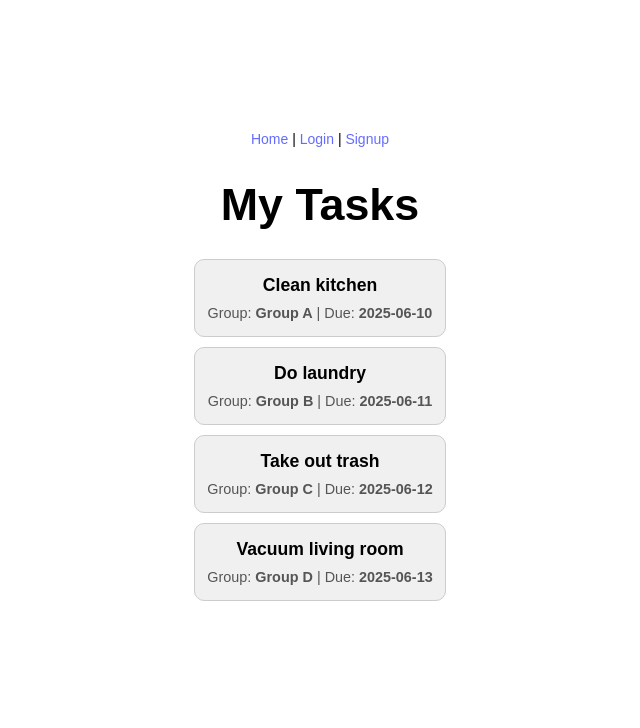
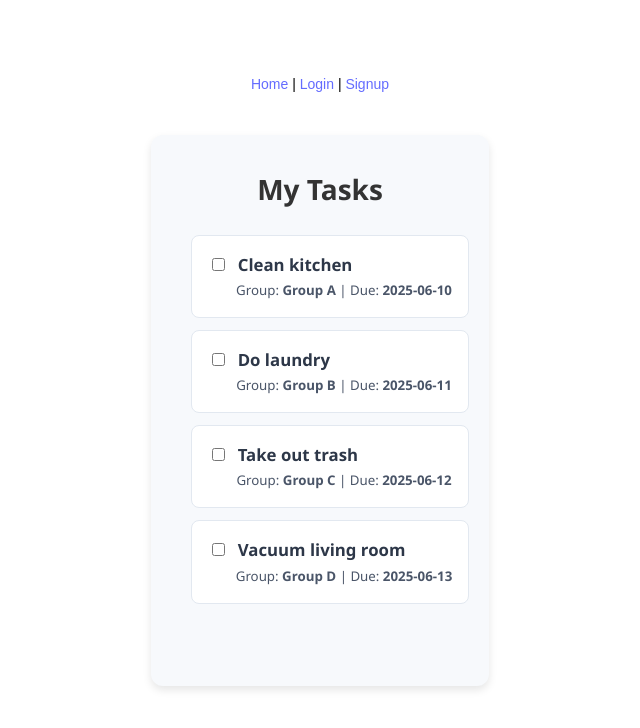
Before and after one commit to rsmail/csc-307-group-project, a React (Vite) app in the folder packages/react-frontend/: page /mytasks in a window 1280 px wide. Shown: the top 728 px of the page, without its empty margins (320-960 px from the left). Built offline with nearby package versions, Linux system fonts and the light colour scheme; no server answers.

Commit message:
minor updates

```diff
--- /dev/null
+++ b/packages/react-frontend/src/MyTasks.css
@@ -0,0 +1,65 @@
+.MyTask {
+  max-width: 800px;
+  margin: 40px auto;
+  padding: 20px;
+  background-color: #f7f9fc;
+  border-radius: 12px;
+  box-shadow: 0 4px 8px rgba(0, 0, 0, 0.1);
+  font-family: 'Segoe UI', Tahoma, Geneva, Verdana, sans-serif;
+}
+
+.MyTask-title {
+  font-size: 2em;
+  color: #333;
+  text-align: center;
+  margin-bottom: 20px;
+}
+
+.list-container {
+  padding: 10px;
+}
+
+.task-list {
+  list-style: none;
+  padding: 0;
+  margin: 0;
+}
+
+.task-item {
+  background-color: #ffffff;
+  border: 1px solid #e2e8f0;
+  padding: 16px;
+  border-radius: 8px;
+  margin-bottom: 12px;
+  transition: background-color 0.3s ease;
+  display: flex;
+  flex-direction: column;
+}
+
+.task-item.completed .checkbox-label {
+  text-decoration: line-through;
+  color: #a0aec0;
+}
+
+.task-item.completed .task-meta {
+  color: #cbd5e0;
+}
+
+.task-item:hover {
+  background-color: #eef2f7;
+}
+
+.task-checkbox {
+  display: flex;
+  align-items: center;
+  gap: 10px;
+  font-size: 1.2em;
+  font-weight: 600;
+  color: #2d3748;
+}
+
+.task-meta {
+  font-size: 0.95em;
+  color: #4a5568;
+  margin-left: 28px;
+}
--- a/packages/react-frontend/src/MyTasks.jsx
+++ b/packages/react-frontend/src/MyTasks.jsx
@@ -1,18 +1,24 @@
 import React, { useEffect, useState } from 'react';
-import './HomePage.css';
+import './MyTasks.css';
 
 const MyTasks = () => {
   const [tasks, setTasks] = useState([]);
 
   useEffect(() => {
-    // For now, fill with fake tasks
+    // Initial fake tasks with a "completed" field
     setTasks([
-      { title: 'Clean kitchen', group: 'Group A', dueDate: '2025-06-10' },
-      { title: 'Do laundry', group: 'Group B', dueDate: '2025-06-11' },
-      { title: 'Take out trash', group: 'Group C', dueDate: '2025-06-12' },
-      { title: 'Vacuum living room', group: 'Group D', dueDate: '2025-06-13' }
+      { title: 'Clean kitchen', group: 'Group A', dueDate: '2025-06-10', completed: false },
+      { title: 'Do laundry', group: 'Group B', dueDate: '2025-06-11', completed: false },
+      { title: 'Take out trash', group: 'Group C', dueDate: '2025-06-12', completed: false },
+      { title: 'Vacuum living room', group: 'Group D', dueDate: '2025-06-13', completed: false }
     ]);
   }, []);
+
+  const toggleCompletion = (index) => {
+    const updatedTasks = [...tasks];
+    updatedTasks[index].completed = !updatedTasks[index].completed;
+    setTasks(updatedTasks);
+  };
 
   return (
     <div className="MyTask">
@@ -21,8 +27,18 @@ const MyTasks = () => {
         {tasks.length > 0 ? (
           <ul className="task-list">
             {tasks.map((task, index) => (
-              <li key={index} className="task-item">
-                <div className="task-title">{task.title}</div>
+              <li
+                key={index}
+                className={`task-item ${task.completed ? 'completed' : ''}`}
+              >
+                <label className="task-checkbox">
+                  <input
+                    type="checkbox"
+                    checked={task.completed}
+                    onChange={() => toggleCompletion(index)}
+                  />
+                  <span className="checkbox-label">{task.title}</span>
+                </label>
                 <div className="task-meta">
                   Group: <strong>{task.group}</strong> | Due: <strong>{task.dueDate}</strong>
                 </div>
```
